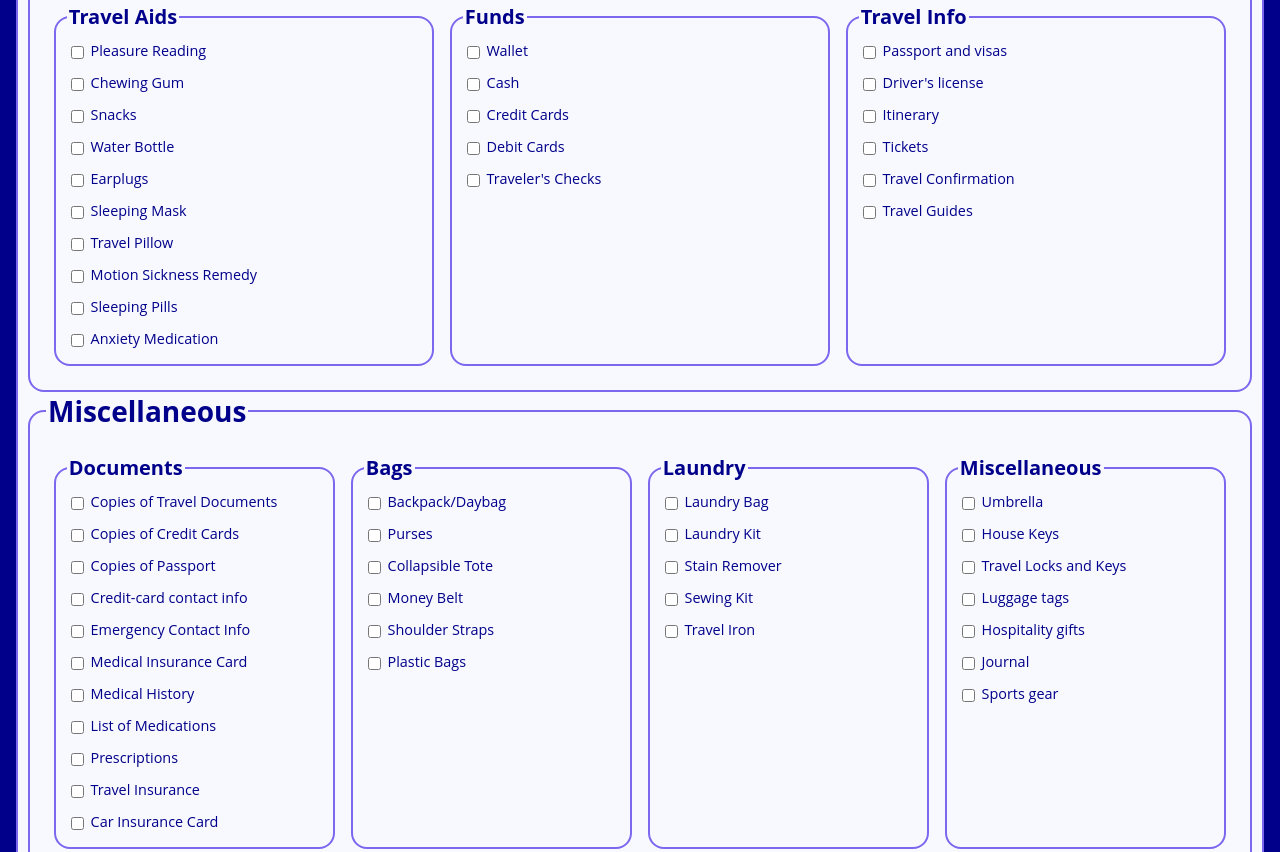
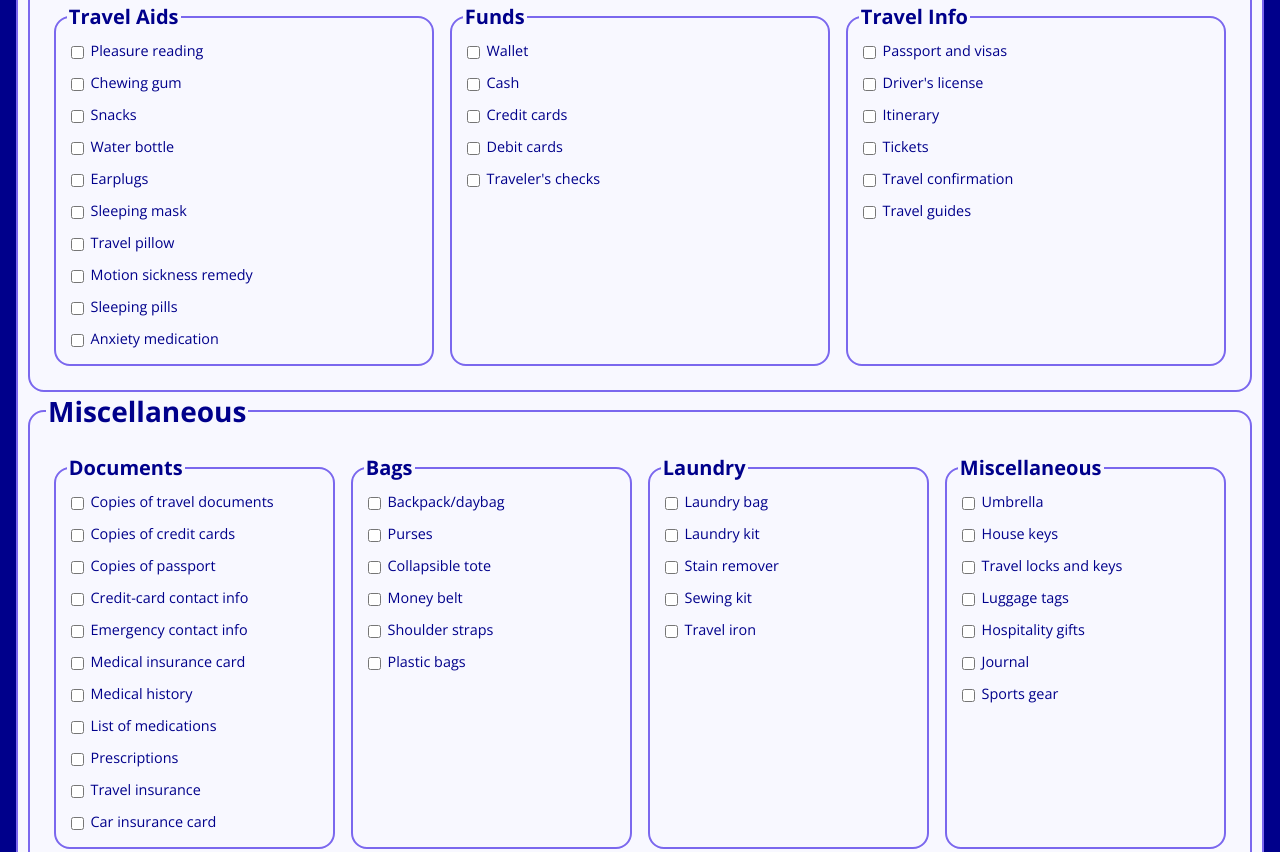
Before and after one commit to grantdobbe/packthis, a plain HTML site: page packthis.html in a window 1280 px wide. Shown: the part 622-1474 px from the top of the page. Drawn offline with nearby package versions, Linux system fonts and the light colour scheme.

Commit message:
- removed unneeded files

```diff
--- a/packthis.html
+++ b/packthis.html
@@ -26,8 +26,91 @@
 <head>
 <meta charset="utf-8" />
 <title>Pack This!</title>
-<meta name="generator" content="Geany 1.27" />
-<link rel="stylesheet" href="style.css" />
+<link href='https://fonts.googleapis.com/css?family=Open+Sans:400,700' rel='stylesheet' type='text/css'>
+
+<style>
+body {
+	font-family: "Open Sans", Helvetica, sans-serif;
+	font-size: .9rem;
+	margin: 1rem;
+	background: darkblue;
+	color: darkblue;
+}
+
+h1 {
+	font-size: 16vw;
+	text-align: center;
+	color: linen;
+}
+
+h2 {
+	font-size: 1rem;
+	text-align: center;
+	color: linen;
+}
+
+form.form {
+	background: ghostwhite;
+	padding: .5rem;
+	border-radius: 1rem;
+	border: .125rem solid MediumSlateBlue;
+}
+
+fieldset.group {
+	display: flex;
+	flex-direction: row;
+	flex-wrap: wrap;
+	align-items: stretch;
+	align-content: stretch;
+	padding: 1rem;
+	border-radius: 1rem;
+	border: .125rem solid MediumSlateBlue;
+
+}
+legend.group {
+	font-size: 1.75rem;
+	font-weight: bold;
+}
+
+fieldset.subgroup {
+	flex: 1;
+	min-width: 15em;
+	margin: 0.5rem;
+	border-radius: 1rem;
+	border: .125rem solid MediumSlateBlue;
+
+}
+
+legend.subgroup {
+	font-size: 1.25rem;
+	font-weight: bold;
+}
+
+div.item {
+	line-height: 2rem;
+	vertical-align: middle;
+}
+
+input[type="checkbox"] {
+	vertical-align: middle;
+}
+
+input[type="text"] {
+	text-align: right;
+	float: right;
+}
+
+input[type="submit"] {
+	display: block;
+	margin: 1rem auto;
+
+}
+
+label {
+
+}
+
+</style>
 </head>
 
 <body>
@@ -39,11 +122,11 @@
 		<legend class="subgroup">Travel Aids</legend>
 		<div class="item">
 			<input type="checkbox" name="basics"  id="pleasure-reading" />
-			<label for="pleasure-reading">Pleasure Reading</label>
+			<label for="pleasure-reading">Pleasure reading</label>
 		</div>
 		<div class="item">
 			<input type="checkbox" name="basics"  id="chewing-gum" />
-			<label for="chewing-gum">Chewing Gum</label>
+			<label for="chewing-gum">Chewing gum</label>
 		</div>
 		<div class="item">
 			<input type="checkbox" name="basics"  id="snacks" />
@@ -51,7 +134,7 @@
 		</div>
 		<div class="item">
 			<input type="checkbox" name="basics"  id="water-bottle" />
-			<label for="water-bottle">Water Bottle</label>
+			<label for="water-bottle">Water bottle</label>
 		</div>
 		<div class="item">
 			<input type="checkbox" name="basics"  id="earplugs" />
@@ -59,23 +142,23 @@
 		</div>
 		<div class="item">
 			<input type="checkbox" name="basics"  id="sleeping-mask" />
-			<label for="sleeping-mask">Sleeping Mask</label>
+			<label for="sleeping-mask">Sleeping mask</label>
 		</div>
 		<div class="item">
 			<input type="checkbox" name="basics"  id="travel-pillow" />
-			<label for="travel-pillow">Travel Pillow</label>
+			<label for="travel-pillow">Travel pillow</label>
 		</div>
 		<div class="item">
 			<input type="checkbox" name="basics"  id="motion-sickness-remedy" />
-			<label for="motion-sickness-remedy">Motion Sickness Remedy</label>
+			<label for="motion-sickness-remedy">Motion sickness remedy</label>
 		</div>
 		<div class="item">
 			<input type="checkbox" name="basics"  id="sleeping-pills" />
-			<label for="sleeeping-pills">Sleeping Pills</label>
+			<label for="sleeeping-pills">Sleeping pills</label>
 		</div>
 		<div class="item">
 			<input type="checkbox" name="basics"  id="anxiety-medication" />
-			<label for="anxiety-medication">Anxiety Medication</label>
+			<label for="anxiety-medication">Anxiety medication</label>
 		</div>
 	</fieldset>
 	<fieldset class="subgroup">
@@ -90,15 +173,15 @@
 			</div>
 			<div class="item">
 				<input type="checkbox" name="basics"  id="credit-cards" />
-				<label for="credit-cards">Credit Cards	</label>
+				<label for="credit-cards">Credit cards</label>
 			</div>
 			<div class="item">
 				<input type="checkbox" name="basics"  id="debit-cards" />
-				<label for="debit-cards">Debit Cards</label>
+				<label for="debit-cards">Debit cards</label>
 			</div>
 			<div class="item">
 				<input type="checkbox" name="basics"  id="travelers-checks" />
-				<label for="travelers-checks">Traveler's Checks</label>
+				<label for="travelers-checks">Traveler's checks</label>
 			</div>
 	</fieldset>
 	<fieldset class="subgroup">
@@ -121,11 +204,11 @@
 			</div>
 			<div class="item">
 				<input type="checkbox" name="basics"  id="travel-confirmation" />
-				<label for="travel-confirmation">Travel Confirmation</label>
+				<label for="travel-confirmation">Travel confirmation</label>
 			</div>
 			<div class="item">
 				<input type="checkbox" name="basics"  id="travel-guides" />
-				<label for="travel-guides">Travel Guides</label>
+				<label for="travel-guides">Travel guides</label>
 			</div>
 	</fieldset>
 </fieldset>
@@ -135,15 +218,15 @@
 		<legend class="subgroup">Documents</legend>
 		<div class="item">
 			<input type="checkbox" name="basics"  id="passport-visas" />
-			<label for="passport-visas">Copies of Travel Documents</label>
+			<label for="passport-visas">Copies of travel documents</label>
 		</div>
 		<div class="item">
 			<input type="checkbox" name="basics"  id="passport-visas" />
-			<label for="passport-visas">Copies of Credit Cards</label>
+			<label for="passport-visas">Copies of credit cards</label>
 		</div>
 		<div class="item">
 			<input type="checkbox" name="basics"  id="passport-visas" />
-			<label for="passport-visas">Copies of Passport</label>
+			<label for="passport-visas">Copies of passport</label>
 		</div>
 		<div class="item">
 			<input type="checkbox" name="basics"  id="passport-visas" />
@@ -151,19 +234,19 @@
 		</div>
 		<div class="item">
 			<input type="checkbox" name="basics"  id="passport-visas" />
-			<label for="passport-visas">Emergency Contact Info</label>
+			<label for="passport-visas">Emergency contact info</label>
 		</div>
 		<div class="item">
 			<input type="checkbox" name="basics"  id="passport-visas" />
-			<label for="passport-visas">Medical Insurance Card</label>
+			<label for="passport-visas">Medical insurance card</label>
 		</div>
 		<div class="item">
 			<input type="checkbox" name="basics"  id="passport-visas" />
-			<label for="passport-visas">Medical History</label>
+			<label for="passport-visas">Medical history</label>
 		</div>
 		<div class="item">
 			<input type="checkbox" name="basics"  id="passport-visas" />
-			<label for="passport-visas">List of Medications</label>
+			<label for="passport-visas">List of medications</label>
 		</div>
 		<div class="item">
 			<input type="checkbox" name="basics"  id="passport-visas" />
@@ -171,18 +254,18 @@
 		</div>
 		<div class="item">
 			<input type="checkbox" name="basics"  id="passport-visas" />
-			<label for="passport-visas">Travel Insurance</label>
+			<label for="passport-visas">Travel insurance</label>
 		</div>
 		<div class="item">
 			<input type="checkbox" name="basics"  id="passport-visas" />
-			<label for="passport-visas">Car Insurance Card</label>
+			<label for="passport-visas">Car insurance card</label>
 		</div>
 	</fieldset>
 	<fieldset class="subgroup">
 		<legend class="subgroup">Bags</legend>
 		<div class="item">
 			<input type="checkbox" name="basics"  id="passport-visas" />
-			<label for="passport-visas">Backpack/Daybag</label>
+			<label for="passport-visas">Backpack/daybag</label>
 		</div>
 		<div class="item">
 			<input type="checkbox" name="basics"  id="passport-visas" />
@@ -190,42 +273,42 @@
 		</div>
 		<div class="item">
 			<input type="checkbox" name="basics"  id="passport-visas" />
-			<label for="passport-visas">Collapsible Tote</label>
+			<label for="passport-visas">Collapsible tote</label>
 		</div>
 		<div class="item">
 			<input type="checkbox" name="basics"  id="passport-visas" />
-			<label for="passport-visas">Money Belt</label>
+			<label for="passport-visas">Money belt</label>
 		</div>
 		<div class="item">
 			<input type="checkbox" name="basics"  id="passport-visas" />
-			<label for="passport-visas">Shoulder Straps</label>
+			<label for="passport-visas">Shoulder straps</label>
 		</div>
 		<div class="item">
 			<input type="checkbox" name="basics"  id="passport-visas" />
-			<label for="passport-visas">Plastic Bags</label>
+			<label for="passport-visas">Plastic bags</label>
 		</div>
 	</fieldset>
 	<fieldset class="subgroup">
 		<legend class="subgroup">Laundry</legend>
 		<div class="item">
 			<input type="checkbox" name="basics"  id="passport-visas" />
-			<label for="passport-visas">Laundry Bag</label>
+			<label for="passport-visas">Laundry bag</label>
 		</div>
 		<div class="item">
 			<input type="checkbox" name="basics"  id="passport-visas" />
-			<label for="passport-visas">Laundry Kit</label>
+			<label for="passport-visas">Laundry kit</label>
 		</div>
 		<div class="item">
 			<input type="checkbox" name="basics"  id="passport-visas" />
-			<label for="passport-visas">Stain Remover</label>
+			<label for="passport-visas">Stain remover</label>
 		</div>
 		<div class="item">
 			<input type="checkbox" name="basics"  id="passport-visas" />
-			<label for="passport-visas">Sewing Kit</label>
+			<label for="passport-visas">Sewing kit</label>
 		</div>
 		<div class="item">
 			<input type="checkbox" name="basics"  id="passport-visas" />
-			<label for="passport-visas">Travel Iron</label>
+			<label for="passport-visas">Travel iron</label>
 		</div>
 	</fieldset>
 	<fieldset class="subgroup">
@@ -236,11 +319,11 @@
 		</div>
 		<div class="item">
 			<input type="checkbox" name="basics"  id="passport-visas" />
-			<label for="passport-visas">House Keys</label>
+			<label for="passport-visas">House keys</label>
 		</div>
 		<div class="item">
 			<input type="checkbox" name="basics"  id="passport-visas" />
-			<label for="passport-visas">Travel Locks and Keys</label>
+			<label for="passport-visas">Travel locks and keys</label>
 		</div>
 		<div class="item">
 			<input type="checkbox" name="basics"  id="passport-visas" />
--- a/style.css
+++ /dev/null
@@ -1,80 +0,0 @@
-body {
-	font-family: "Source Sans Pro", "Open Sans", Cantarell, Helvetica, sans-serif;
-	font-size: .9rem;
-	margin: 1rem;
-	background: darkblue;
-	color: darkblue;
-}
-
-h1 {
-	font-size: 16vw;
-	text-align: center;
-	color: linen;
-}
-
-h2 {
-	font-size: 1rem;
-	text-align: center;
-	color: linen;
-}
-
-form.form {
-	background: ghostwhite;
-	padding: .5rem;
-	border-radius: 1rem;
-	border: .125rem solid MediumSlateBlue;
-}
-
-fieldset.group {
-	display: flex;
-	flex-direction: row;
-	flex-wrap: wrap;
-	align-items: stretch;
-	align-content: stretch;
-	padding: 1rem;
-	border-radius: 1rem;
-	border: .125rem solid MediumSlateBlue;
-
-}
-legend.group {
-	font-size: 1.75rem;
-	font-weight: bold;
-}
-
-fieldset.subgroup {
-	flex: 1;
-	min-width: 15em;
-	margin: 0.5rem;
-	border-radius: 1rem;
-	border: .125rem solid MediumSlateBlue;
-
-}
-
-legend.subgroup {
-	font-size: 1.25rem;
-	font-weight: bold;
-}
-
-div.item {
-	line-height: 2rem;
-	vertical-align: middle;
-}
-
-input[type="checkbox"] {
-	vertical-align: middle;
-}
-
-input[type="text"] {
-	text-align: right;
-	float: right;
-}
-
-input[type="submit"] {
-	display: block;
-	margin: 1rem auto;
-
-}
-
-label {
-
-}
```
Also changed, not shown: pack-this1.jpg (deleted).
